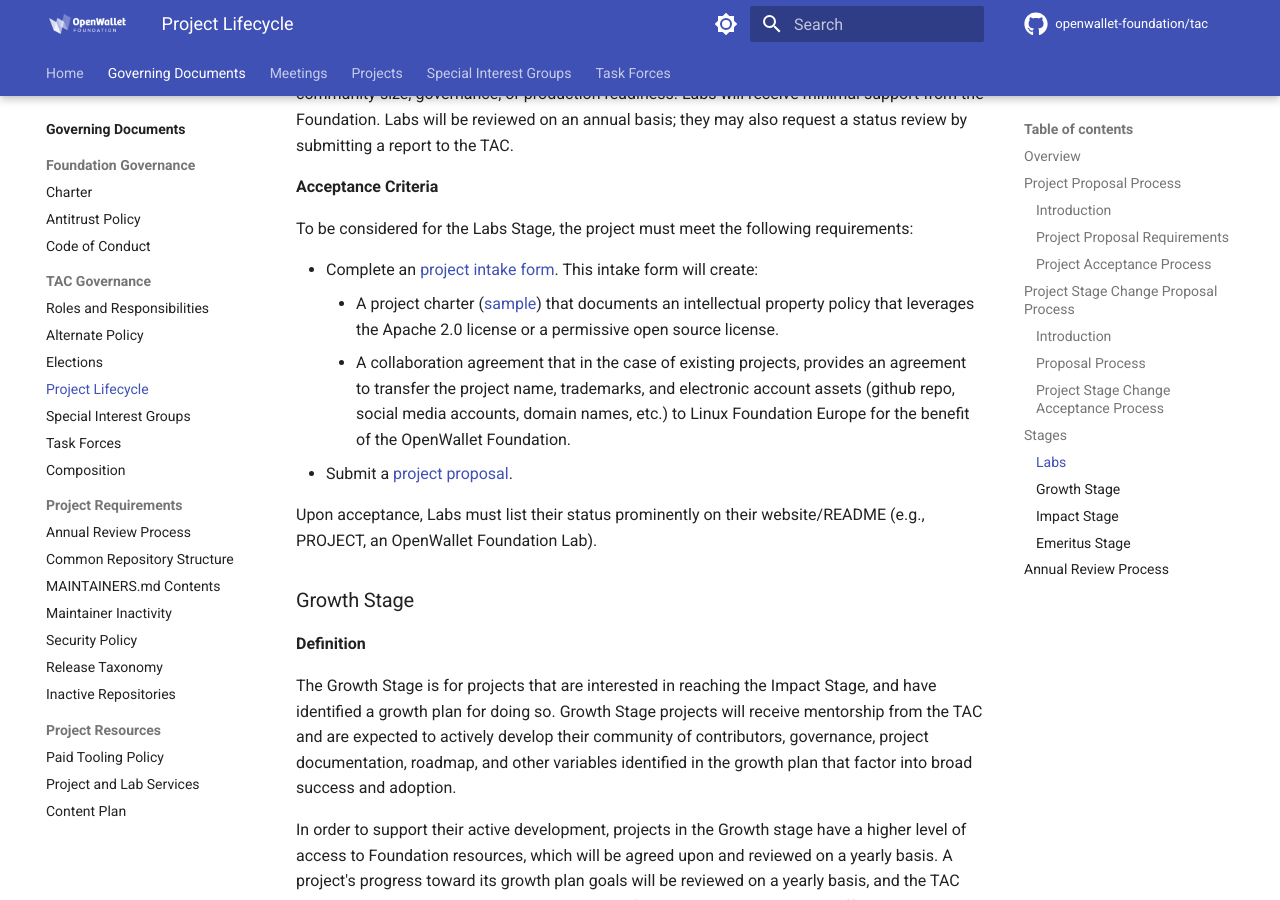
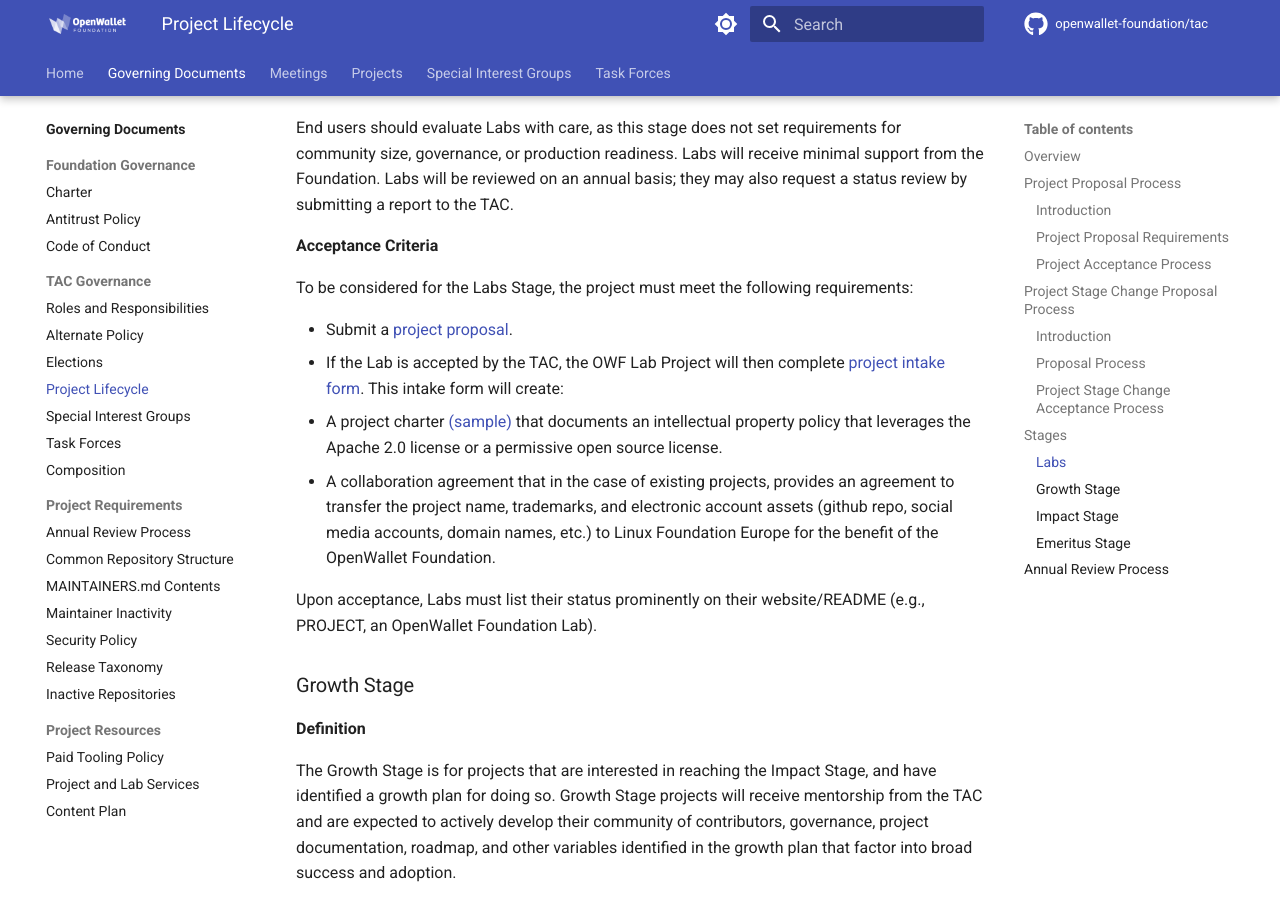
Before and after one commit to openwallet-foundation/tac, an MkDocs documentation site: the page built from docs/governance/project-lifecycle.md, in a window 1280 px wide and 900 px high, scrolled down 3861 px. Built offline with MkDocs 1.6.1 and Material for MkDocs 9.7.7, drawn with Linux system fonts in a browser that asks for light colours; comment, search, counter and statistics services are not loaded; some of the changed text lies outside the part shown.

Commit message:
Update project-lifecycle.md
Changed:

1. project Proposal Requirements to move the link to project intake form down the document and add context for its use (the intake form is intended to be filled out AFTER a project has been approved by the TAC).

2. Labs Application: move Project Intake form below project proposal, make clear it is to be filled out AFTER acceptance



Signed-off-by: Sean Bohan <seanbohan@gmail.com>

```diff
--- a/docs/governance/project-lifecycle.md
+++ b/docs/governance/project-lifecycle.md
@@ -44,6 +44,7 @@
 
 * [Impact stage](#impact-stage) and [Growth stage](#growth-stage) projects are accepted via a two-thirds supermajority vote of the TAC. [Labs](#labs) are accepted via a simple majority of the TAC.
 * Satisfaction of the requirements of the initial stage of the project. The TAC will determine the appropriate initial stage for the project. The project can apply for a different stage via the review process.
+* If the project is accepted by the TAC, a project charter and contribution agreement (if necessary) can be obtained by completing [this form](https://docs.google.com/forms/d/e/1FAIpQLSeO1bDGHUP-ZpCo1uynm94YOxZlek6RhCH7o3FnX1lZSXXfSQ/viewform?fbzx=4351560609072672295). Here is [sample project charter](https://docs.google.com/document/d/1Sxnktu3d_xLFSZmAmSFbUp1Y1s1E36YvNDupY2AmigU/edit) that you can review)
 
 ## Project Stage Change Proposal Process
 
@@ -99,12 +100,13 @@
 
 To be considered for the Labs Stage, the project must meet the following requirements:
 
-* Complete an [project intake form](https://docs.google.com/forms/d/e/1FAIpQLSeO1bDGHUP-ZpCo1uynm94YOxZlek6RhCH7o3FnX1lZSXXfSQ/viewform?fbzx=4351560609072672295). This intake form will create:
-    * A project charter ([sample](https://docs.google.com/document/d/1Sxnktu3d_xLFSZmAmSFbUp1Y1s1E36YvNDupY2AmigU/edit)) that documents an intellectual property policy that leverages the Apache 2.0 license or a permissive open source license.
-    * A collaboration agreement that in the case of existing projects, provides an agreement to transfer the project name, trademarks, and electronic account assets (github repo, social media accounts, domain names, etc.) to Linux Foundation Europe for the benefit of the OpenWallet Foundation.
 * Submit a [project proposal](https://github.com/openwallet-foundation/project-proposals#instructions-for-proposing-a-project).
+* If the Lab is accepted by the TAC, the OWF Lab Project will then complete [project intake form](https://docs.google.com/forms/d/e/1FAIpQLSeO1bDGHUP-ZpCo1uynm94YOxZlek6RhCH7o3FnX1lZSXXfSQ/viewform?fbzx=4351560609072672295). This intake form will create:
+  * A project charter [(sample)](https://docs.google.com/document/d/1Sxnktu3d_xLFSZmAmSFbUp1Y1s1E36YvNDupY2AmigU/edit) that documents an intellectual property policy that leverages the Apache 2.0 license or a permissive open source license.
+  * A collaboration agreement that in the case of existing projects, provides an agreement to transfer the project name, trademarks, and electronic account assets (github repo, social media accounts, domain names, etc.) to Linux Foundation Europe for the benefit of the OpenWallet Foundation.
 
 Upon acceptance, Labs must list their status prominently on their website/README (e.g., PROJECT, an OpenWallet Foundation Lab).
+
 
 ### Growth Stage
 **Definition**
```
Also changed, not shown: other parts of docs/governance/project-lifecycle.md (+1 -1 lines).
